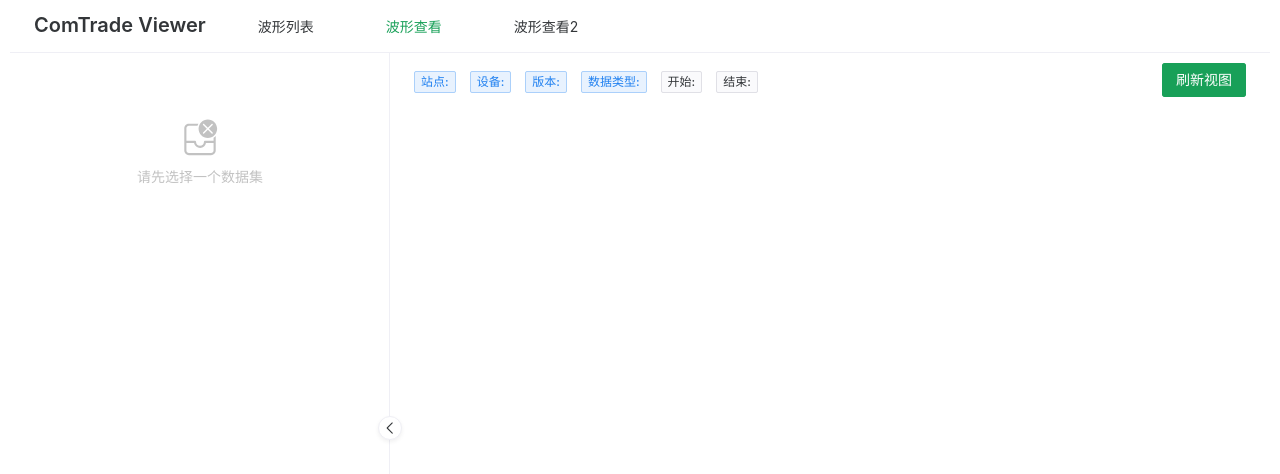
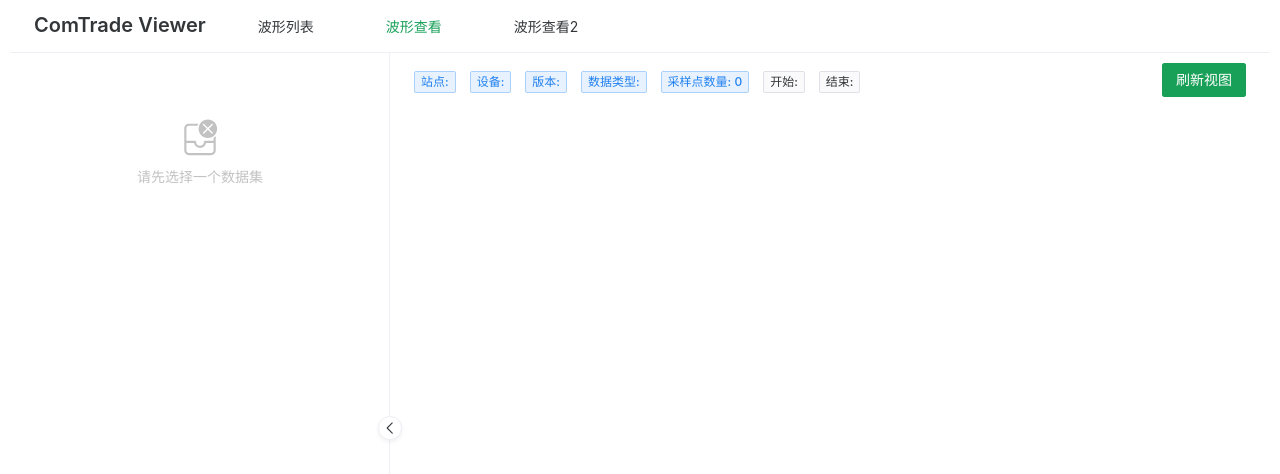
Before and after one commit to Tachiguishi/comtrade_viewer, a Vue app in the folder frontend/: page /viewer in a window 1280 px wide. Shown: the top 474 px of the page. Built offline with nearby package versions, Linux system fonts and the light colour scheme; some icons are missing.

Commit message:
feat: show sample data number

```diff
--- a/frontend/src/components/WaveformViewer.vue
+++ b/frontend/src/components/WaveformViewer.vue
@@ -8,6 +8,7 @@
             <n-tag type="info" size="small">设备: {{ viewStore.relay }}</n-tag>
             <n-tag type="info" size="small">版本: {{ viewStore.version }}</n-tag>
             <n-tag type="info" size="small">数据类型: {{ viewStore.dataType.toUpperCase() }}</n-tag>
+            <n-tag type="info" size="small">采样点数量: {{ sampleCount }}</n-tag>
             <n-tag type="default" size="small">开始: {{ viewStore.startTime }}</n-tag>
             <n-tag type="default" size="small">结束: {{ viewStore.endTime }}</n-tag>
           </n-space>
@@ -41,6 +42,7 @@ const viewStore = useViewStore()
 const chartRef = ref<HTMLElement>()
 const chartInstance = shallowRef<echarts.ECharts>()
 const loading = ref(false)
+const sampleCount = ref(0)
 
 onMounted(() => {
   if (chartRef.value) {
@@ -80,6 +82,7 @@ async function refreshData() {
       viewStore.selectedDigitalChannels.length === 0)
   ) {
     chartInstance.value?.clear()
+    sampleCount.value = 0
     return
   }
 
@@ -98,6 +101,7 @@ async function refreshData() {
     //   return a.channel - b.channel
     // })
 
+    sampleCount.value = data.times.length
     const seriesCount = data.series.length
     const axesIndices = Array.from({ length: seriesCount }, (_, i) => i)
 
```
